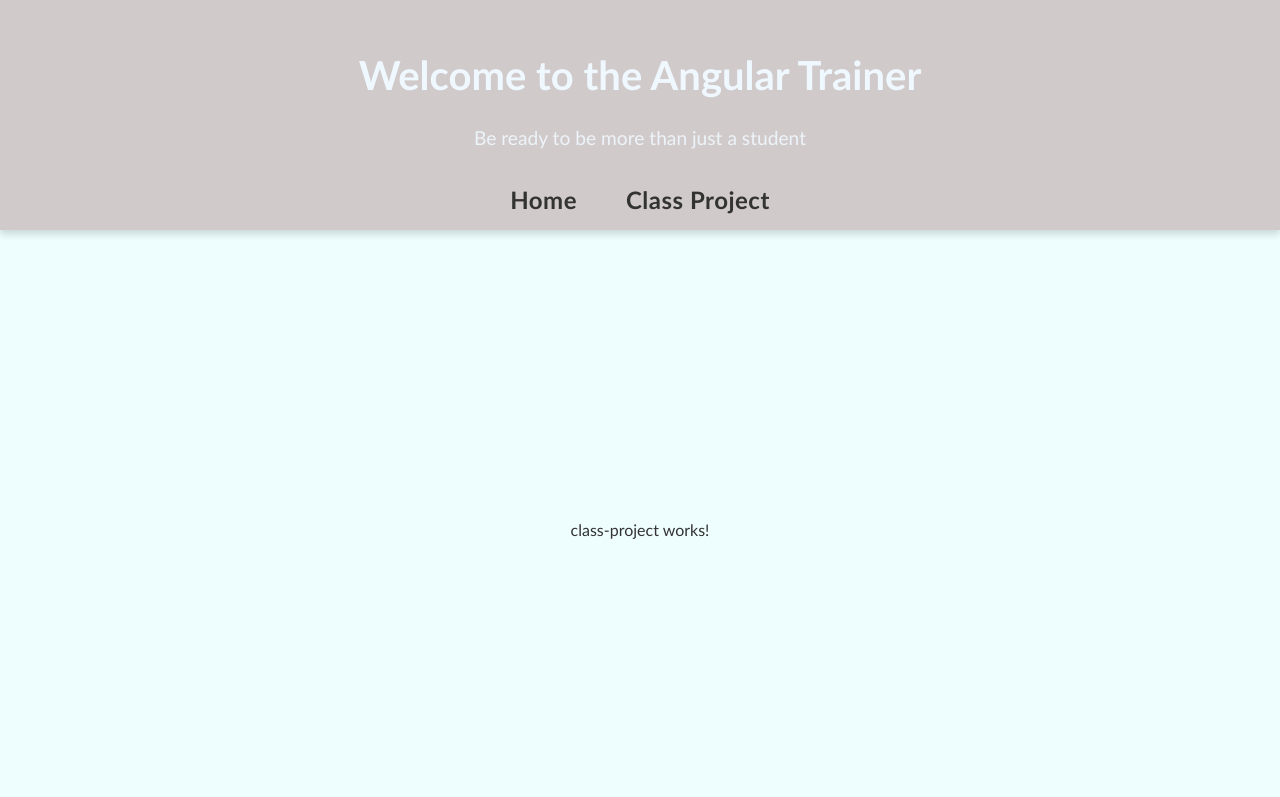
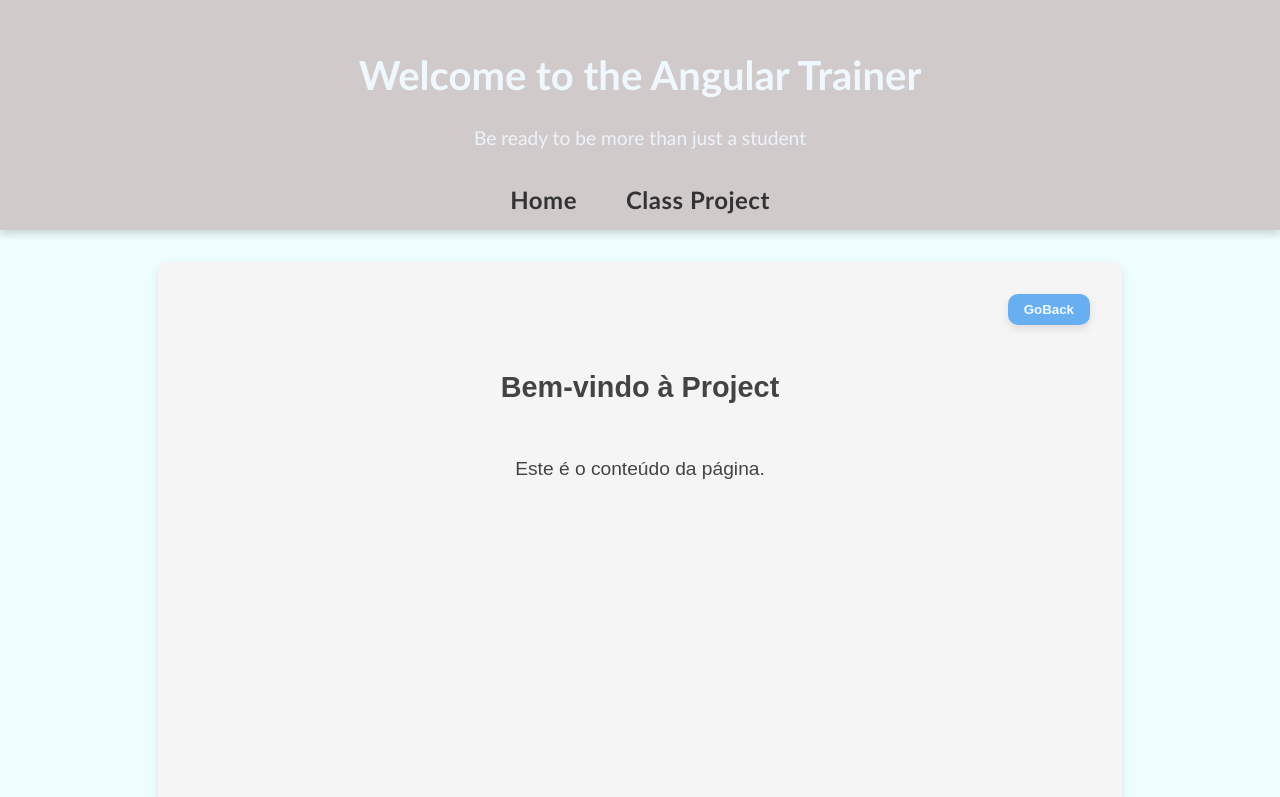
Before and after one commit to LeoViolet/starting-class-hit, an Angular app in the folder starting/: page /project in a window 1280 px wide. Shown: the top 797 px of the page. Built offline with nearby package versions, Linux system fonts and the light colour scheme.

Commit message:
criação do not-found.component, home.component e class-project.component

```diff
--- a/starting/src/app/app.routes.ts
+++ b/starting/src/app/app.routes.ts
@@ -4,6 +4,7 @@ export const routes: Routes = [
     {path: '', redirectTo: 'home', pathMatch: 'full'},
     {path: 'home', loadComponent:() => import('./pages/home/home.component').then(c => c.HomeComponent)}, //LoadLazy
     {path: 'project', loadComponent:() => import('./pages/class-project/class-project.component').then(c => c.ClassProjectComponent)},
-    {path: '**', redirectTo: () => {return 'not-found'}},
+    {path: '**', loadComponent:() => import('./pages/not-found/not-found.component').then(c => c.NotFoundComponent)}
+    // {path: '**', redirectTo: () => {return 'not-found'}},
 
 ];
--- a/starting/src/app/pages/class-project/class-project.component.html
+++ b/starting/src/app/pages/class-project/class-project.component.html
@@ -1 +1,9 @@
-<p>class-project works!</p>
+<section class="page-card">
+  <div class="card-header">
+    <button class="go-back" (mouseleave)="goBack()">GoBack</button>
+  </div>
+  <div class="card-content">
+    <h1>Bem-vindo à Project</h1>
+    <p>Este é o conteúdo da página.</p>
+  </div>
+</section>
--- a/starting/src/app/pages/class-project/class-project.component.ts
+++ b/starting/src/app/pages/class-project/class-project.component.ts
@@ -4,8 +4,11 @@ import { Component } from '@angular/core';
   selector: 'app-class-project',
   imports: [],
   templateUrl: './class-project.component.html',
-  styleUrl: './class-project.component.css'
+  styleUrl: './../home/home.component.css'
 })
 export class ClassProjectComponent {
+goBack() {
+throw new Error('Method not implemented.');
+}
 
 }
--- a/starting/src/app/pages/home/home.component.css
+++ b/starting/src/app/pages/home/home.component.css
@@ -0,0 +1,58 @@
+.page-card {
+  min-width: 900px;
+  min-height: 60vh;
+  margin: 2rem auto;
+  background: var(--background-color-sections);
+  border-radius: var(--border-radius);
+  box-shadow: var(--shadow);
+  padding: 2rem;
+  font-family: var(--main-font-family);
+  color: var(--text-color);
+  transition: var(--transition);
+  display: flex;
+  flex-direction: column;
+  gap: 1rem;
+}
+
+.card-header {
+  display: flex;
+  justify-content: flex-end;
+}
+
+.go-back {
+  background-color: var(--primary-color);
+  color: var(--text-color-light);
+  border: none;
+  padding: 0.5rem 1rem;
+  border-radius: var(--border-radius);
+  cursor: pointer;
+  box-shadow: var(--shadow);
+  transition: var(--transition);
+  font-weight: bold;
+}
+
+.go-back:hover {
+  background-color: var(--text-hover);
+  box-shadow: var(--shadow-hover);
+}
+
+.card-content {
+  font-size: 1.2rem;
+  line-height: var(--main-line-height);
+  display: flex;
+  flex-direction: column;
+  justify-content: center;
+  align-items: center;
+}
+
+/* Responsividade */
+@media (max-width: 768px) {
+  .page-card {
+    padding: 1rem;
+    margin: 1rem;
+  }
+
+  .card-content {
+    font-size: 1rem;
+  }
+}
--- a/starting/src/app/pages/home/home.component.html
+++ b/starting/src/app/pages/home/home.component.html
@@ -1 +1,9 @@
-<p>home works!</p>
+<section class="page-card">
+  <div class="card-header">
+    <button class="go-back" (click)="goBack()">GoBack</button>
+  </div>
+  <div class="card-content">
+    <h1>Bem-vindo à Home</h1>
+    <p>Este é o conteúdo da página inicial.</p>
+  </div>
+</section>
--- a/starting/src/app/pages/home/home.component.ts
+++ b/starting/src/app/pages/home/home.component.ts
@@ -7,5 +7,8 @@ import { Component } from '@angular/core';
   styleUrl: './home.component.css'
 })
 export class HomeComponent {
+goBack() {
+throw new Error('Method not implemented.');
+}
 
 }
--- /dev/null
+++ b/starting/src/app/pages/not-found/not-found.component.css
@@ -0,0 +1,78 @@
+.not-found-card {
+  position: relative;
+  width: 100%;
+  min-height: 80vh;
+  background-image: url('./../../../assets/img/background/not-found.png'); /* substitua com o caminho real */
+  background-size: cover;
+  background-position: center;
+  border-radius: var(--border-radius);
+  box-shadow: var(--shadow);
+  display: flex;
+  flex-direction: column;
+  justify-content: center;
+  align-items: center;
+  padding: 2rem;
+  text-align: center;
+  color: var(--text-color-light);
+  font-family: var(--main-font-family);
+}
+
+.not-found-card::before {
+  content: '';
+  position: absolute;
+  inset: 0;
+  background: rgba(0, 0, 0, 0.4); /* overlay para contraste */
+  border-radius: var(--border-radius);
+  z-index: 1;
+}
+
+.not-found-content {
+  position: relative;
+  z-index: 2;
+}
+
+.not-found-content h1 {
+  font-size: var(--main-font-size);
+  margin-bottom: 1rem;
+}
+
+.not-found-content p {
+  font-size: var(--main-font-size2);
+}
+
+.go-back {
+  position: absolute;
+  top: 1rem;
+  right: 1rem;
+  z-index: 2;
+  background-color: var(--primary-color);
+  color: var(--text-color-light);
+  border: none;
+  padding: 0.5rem 1rem;
+  border-radius: var(--border-radius);
+  cursor: pointer;
+  font-weight: bold;
+  box-shadow: var(--shadow);
+  transition: var(--transition);
+}
+
+.go-back:hover {
+  background-color: var(--text-hover2);
+  box-shadow: var(--shadow-hover);
+}
+
+/* Responsivo */
+@media (max-width: 768px) {
+  .not-found-content h1 {
+    font-size: 2rem;
+  }
+
+  .not-found-content p {
+    font-size: 1.2rem;
+  }
+
+  .go-back {
+    padding: 0.4rem 0.8rem;
+    font-size: 0.9rem;
+  }
+}
--- /dev/null
+++ b/starting/src/app/pages/not-found/not-found.component.html
@@ -0,0 +1,7 @@
+<section class="not-found-card">
+<button class="go-back" (click)="goBack()">GoBack</button>
+<div class="not-found-content">
+    <h1>404 - Página Não Encontrada</h1>
+    <p>A página que você está procurando não existe.</p>
+</div>
+</section>
--- /dev/null
+++ b/starting/src/app/pages/not-found/not-found.component.ts
@@ -0,0 +1,14 @@
+import { Component } from '@angular/core';
+
+@Component({
+  selector: 'app-not-found',
+  imports: [],
+  templateUrl: './not-found.component.html',
+  styleUrl: './not-found.component.css'
+})
+export class NotFoundComponent {
+goBack() {
+throw new Error('Method not implemented.');
+}
+
+}
```
Also changed, not shown: starting/src/app/pages/class-project/class-project.component.css (deleted), starting/src/assets/img/background/not-found.png (added), 1 other file (tests, documents, lock files or other folders).
